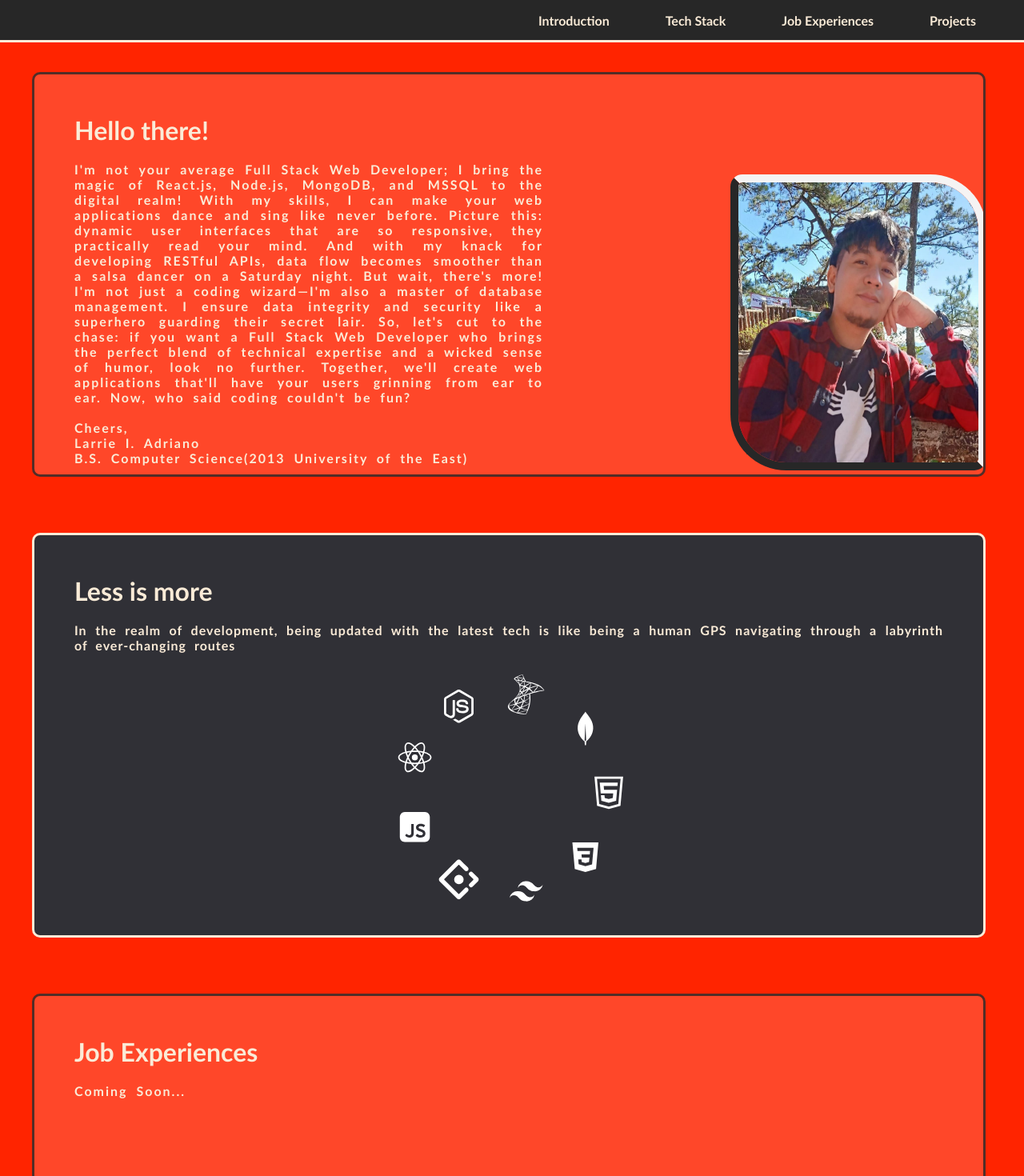
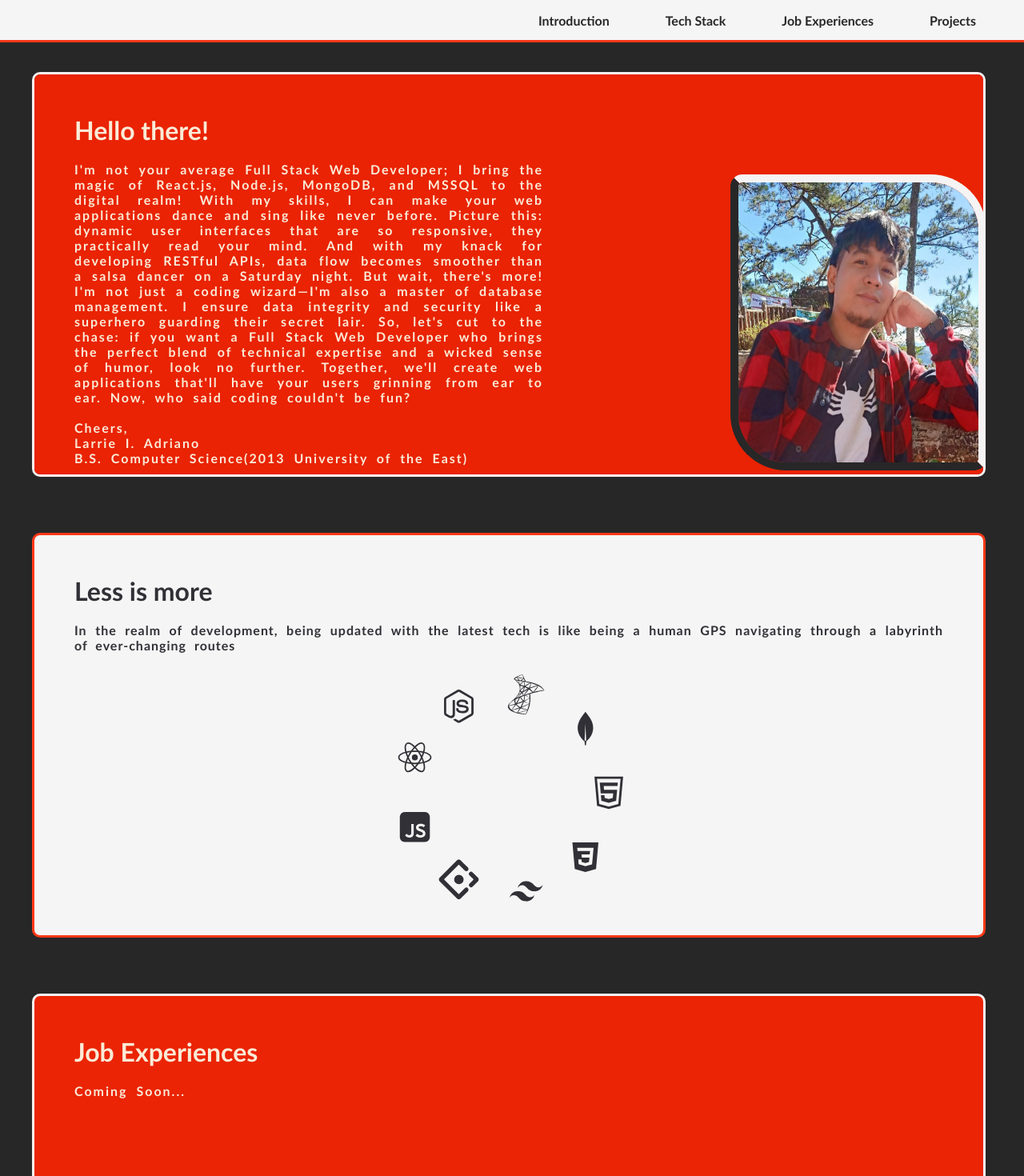
Before and after one commit to RedDev01/portfolio, a React (Vite) app: page / in a window 1280 px wide. Shown: the top 1470 px of the page at 80% size. Built offline with nearby package versions, Linux system fonts and the light colour scheme.

Commit message:
change theme color

```diff
--- a/src/App.css
+++ b/src/App.css
@@ -7,7 +7,7 @@ body{
   /* background-color: rgba(224,224,224, 0.3); */
   font-family: 'Trebuchet MS', 'Lucida Sans Unicode', 'Lucida Grande', 'Lucida Sans', Arial, sans-serif;
 
-  background-color: rgba(255, 36, 0, 1);;
+  background-color: rgba(39,39,39);
   /* background-image: radial-gradient(circle, rgba(255,255,255,0.2) 20%, rgba(255,255,255,0) 100%), linear-gradient(45deg, #FA0800, #ff3333);
   background-repeat: no-repeat;
   background-size: cover;
@@ -18,7 +18,7 @@ body{
 .navbar{
   display:flex;
   justify-content: flex-end;
-  background-color:  rgba(39,39,39);
+  background-color:  whitesmoke;
   align-items: center;
   /* border-bottom-width: 30px; */
   height:50px;
@@ -31,11 +31,11 @@ body{
 
   font-weight: 150px;
   font-family: 'Trebuchet MS', 'Lucida Sans Unicode', 'Lucida Grande', 'Lucida Sans', Arial, sans-serif;
-  color:antiquewhite;
+  color:rgba(39,39,39);
   font-weight: 700;
   z-index: 2;
 
-  border-bottom-color: antiquewhite;
+  border-bottom-color: rgba(255, 36, 0, .9);
   border-bottom-style: solid;
 
 }
@@ -51,9 +51,9 @@ body{
 }
 
 .navcontent:hover {
-  background-color: whitesmoke;
-  outline: 10px solid whitesmoke;
-  color: rgba(39,39,39)
+  background-color: rgba(39,39,39);
+  outline: 10px solid rgba(39,39,39);
+  color: rgba(255, 36, 0, .9)
 }
 
 
@@ -93,9 +93,9 @@ body{
   color:antiquewhite;
   font-weight: 700;
 
-  background-color: rgba(255,255,255, .16);
+  background-color: rgba(255, 36, 0, .9);
   /* background-color: rgba(0, 62, 255, 1); */
-  border-color: rgba(39,39,39, .80);
+  border-color: whitesmoke;
   border-style: solid;
 }
 
@@ -122,11 +122,11 @@ body{
 
   overflow-x:auto ;
   border-radius: 10px;
-  background-color:  rgba(48,48,54);
-  color:antiquewhite;
+  background-color:  whitesmoke;
+  color: rgba(48,48,54);
   font-weight: 700;
 
-  border-color: antiquewhite;
+  border-color: rgba(255, 36, 0, .9);
   border-style: solid;
   border-width: 3px;
 }
@@ -158,7 +158,7 @@ body{
   display: flex;
   justify-content: center;
   align-items: center;
-  color: #fff;
+  color: rgba(48,48,54);
   font-size: 50px;
 }
 
```
